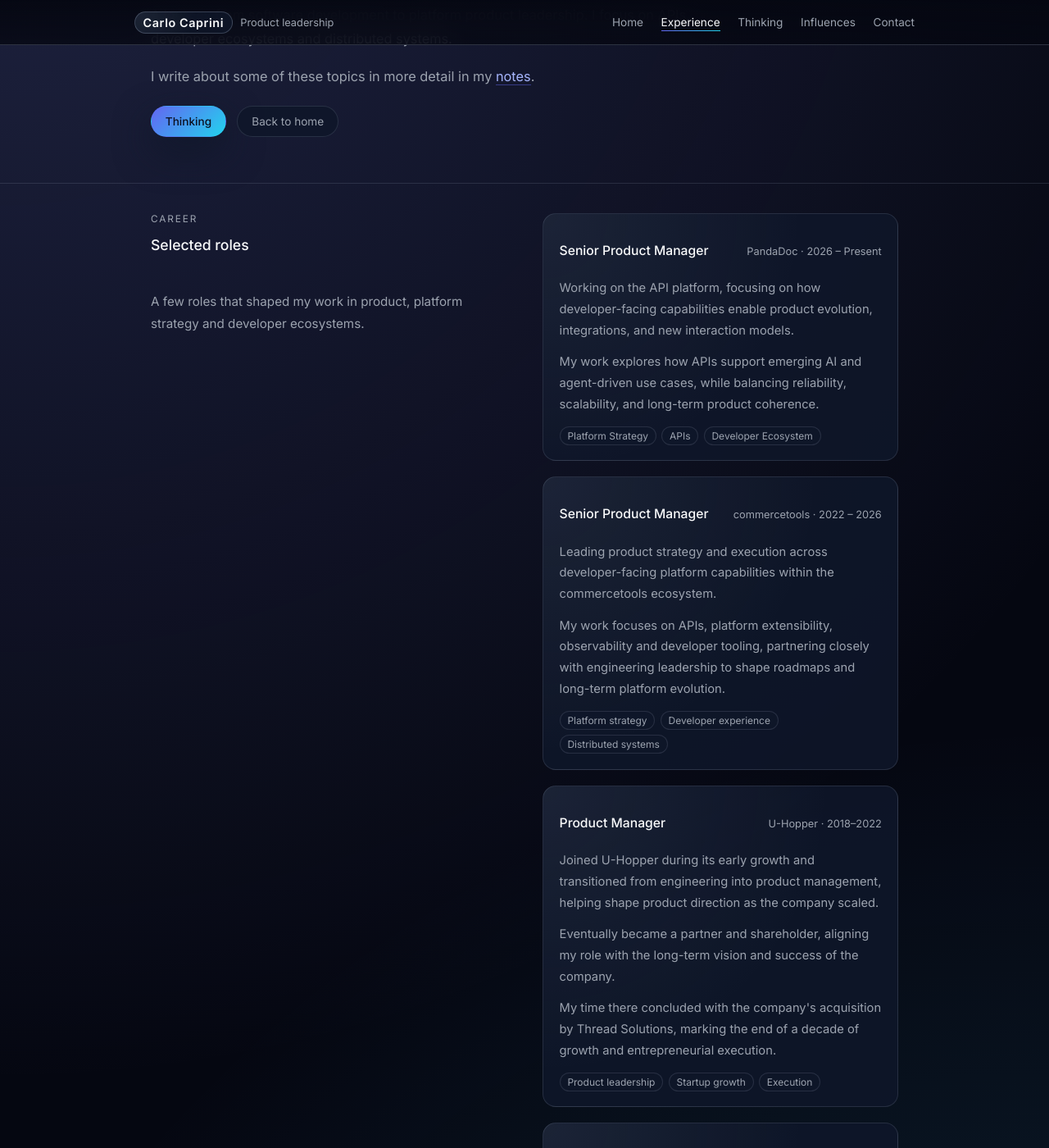
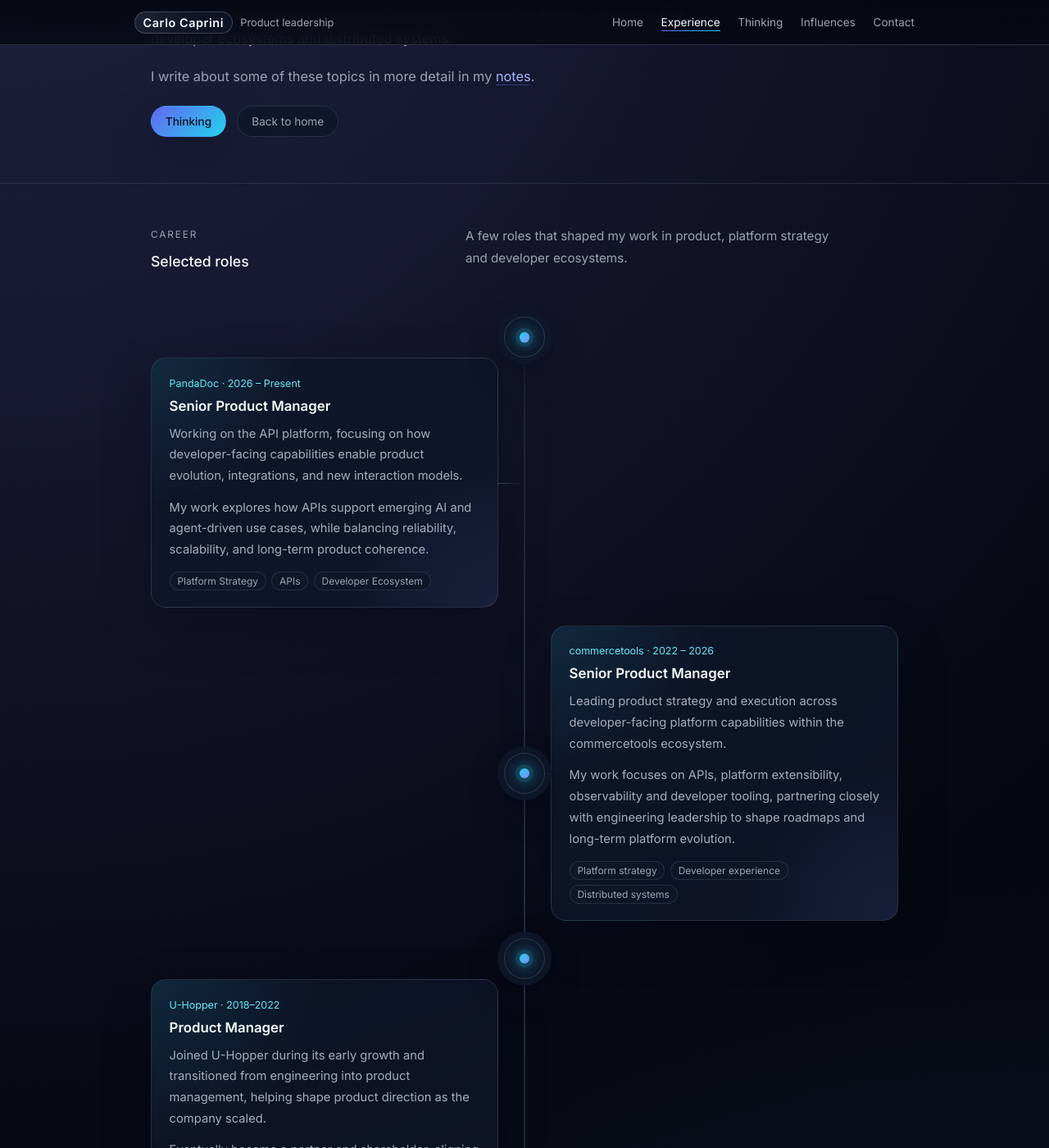
Before and after one commit to carlocaprini/carlocaprini.github.io, a Jekyll site: the page built from pages/experience.md, in a window 1280 px wide and 1400 px high, scrolled down 279 px. Shown: the whole window at 82% size. Built offline with Jekyll 4.4.1, drawn with Linux system fonts in a browser that asks for light colours; some of the changed text lies outside the part shown.

Commit message:
Redesign experience roles as timeline

```diff
--- a/_layouts/experience.html
+++ b/_layouts/experience.html
@@ -24,26 +24,27 @@ layout: default
     </div>
   </section>
 
-  <section class="section">
-    <div class="container section-grid-balanced">
-      <div>
-        <div class="section-header">
+  <section class="section experience-section">
+    <div class="container">
+      <div class="experience-section-header">
         <div>
           <div class="section-eyebrow">{{ page.roles.eyebrow }}</div>
           <h2 class="section-title">{{ page.roles.title }}</h2>
         </div>
         <p class="section-description">{{ page.roles.description }}</p>
       </div>
+
+      <ol class="experience-timeline" aria-label="{{ page.roles.title }}">
+        {% for r in page.roles.items %}
+          <li class="experience-timeline-item">
+            <div class="experience-timeline-marker" aria-hidden="true">
+              <span class="experience-timeline-dot"></span>
             </div>
-      <div class="card-list">
-        {% for r in page.roles.items %}
-          <article class="card">
-            <div class="card-header">
-              <h3 class="card-title">{{ r.title }}</h3>
-              <div class="card-meta">{{ r.meta }}</div>
-            </div>
+            <article class="experience-card">
+              <div class="experience-card-kicker">{{ r.meta }}</div>
+              <h3 class="experience-card-title">{{ r.title }}</h3>
               {% for p in r.body %}
-              <p class="card-body">{{ p }}</p>
+                <p class="experience-card-body">{{ p }}</p>
               {% endfor %}
               <div class="card-tags">
                 {% for tag in r.tags %}
@@ -51,8 +52,9 @@ layout: default
                 {% endfor %}
               </div>
             </article>
+          </li>
         {% endfor %}
-      </div>
+      </ol>
     </div>
   </section>
 
--- a/assets/css/main.css
+++ b/assets/css/main.css
@@ -1113,6 +1113,141 @@ main {
   margin-top: 0.85rem;
 }
 
+.experience-section {
+  margin-bottom: 4.2rem;
+}
+
+.experience-section-header {
+  display: grid;
+  grid-template-columns: minmax(0, 0.8fr) minmax(0, 1.2fr);
+  gap: 2rem;
+  align-items: end;
+  margin-bottom: 2.7rem;
+}
+
+.experience-timeline {
+  --timeline-line: rgba(148, 163, 184, 0.24);
+  --timeline-glow: rgba(34, 211, 238, 0.24);
+  position: relative;
+  list-style: none;
+  margin: 0;
+  padding: 0;
+}
+
+.experience-timeline::before {
+  content: "";
+  position: absolute;
+  top: 0.4rem;
+  bottom: 0.4rem;
+  left: 50%;
+  width: 1px;
+  transform: translateX(-50%);
+  background:
+    linear-gradient(to bottom, transparent, var(--timeline-line) 8%, var(--timeline-line) 92%, transparent),
+    linear-gradient(to bottom, transparent, var(--timeline-glow), transparent);
+  box-shadow: 0 0 34px rgba(34, 211, 238, 0.14);
+}
+
+.experience-timeline-item {
+  position: relative;
+  display: grid;
+  grid-template-columns: minmax(0, 1fr) 4rem minmax(0, 1fr);
+  align-items: center;
+  min-height: 10rem;
+  margin-bottom: 1.35rem;
+}
+
+.experience-timeline-item:last-child {
+  margin-bottom: 0;
+}
+
+.experience-timeline-marker {
+  grid-column: 2;
+  justify-self: center;
+  position: relative;
+  z-index: 2;
+  display: grid;
+  place-items: center;
+  width: 3.1rem;
+  height: 3.1rem;
+  border-radius: 999px;
+  background:
+    radial-gradient(circle at 50% 50%, rgba(34, 211, 238, 0.18), transparent 60%),
+    rgba(15, 23, 42, 0.96);
+  border: 1px solid rgba(148, 163, 184, 0.24);
+  box-shadow:
+    0 0 0 8px rgba(15, 23, 42, 0.88),
+    0 18px 44px rgba(2, 6, 23, 0.35);
+}
+
+.experience-timeline-dot {
+  width: 0.78rem;
+  height: 0.78rem;
+  border-radius: 999px;
+  background: linear-gradient(135deg, #22d3ee, #818cf8);
+  box-shadow:
+    0 0 0 5px rgba(34, 211, 238, 0.12),
+    0 0 30px rgba(34, 211, 238, 0.55);
+}
+
+.experience-card {
+  position: relative;
+  grid-column: 1;
+  padding: 1.35rem 1.35rem 1.25rem;
+  border: 1px solid rgba(148, 163, 184, 0.18);
+  border-radius: 1.15rem;
+  background:
+    radial-gradient(circle at top left, rgba(34, 211, 238, 0.11), transparent 34%),
+    radial-gradient(circle at bottom right, rgba(129, 140, 248, 0.1), transparent 35%),
+    rgba(15, 23, 42, 0.82);
+  box-shadow: 0 22px 58px rgba(2, 6, 23, 0.28);
+}
+
+.experience-card::after {
+  content: "";
+  position: absolute;
+  top: 50%;
+  right: -2rem;
+  width: 2rem;
+  height: 1px;
+  background: linear-gradient(to right, rgba(148, 163, 184, 0.34), transparent);
+}
+
+.experience-timeline-item:nth-child(even) .experience-card {
+  grid-column: 3;
+}
+
+.experience-timeline-item:nth-child(even) .experience-card::after {
+  right: auto;
+  left: -2rem;
+  background: linear-gradient(to left, rgba(148, 163, 184, 0.34), transparent);
+}
+
+.experience-card-kicker {
+  margin-bottom: 0.45rem;
+  font-size: 0.78rem;
+  line-height: 1.5;
+  color: #67e8f9;
+}
+
+.experience-card-title {
+  margin: 0 0 0.75rem;
+  font-size: 1.05rem;
+  font-weight: 560;
+  color: #f9fafb;
+}
+
+.experience-card-body {
+  margin: 0 0 0.8rem;
+  font-size: 0.92rem;
+  line-height: 1.75;
+  color: #a5adba;
+}
+
+.experience-card-body:last-of-type {
+  margin-bottom: 0;
+}
+
 .thinking-list {
   display: flex;
   flex-direction: column;
@@ -1234,12 +1369,50 @@ main {
   .hero-grid,
   .section-grid,
   .section-grid-balanced,
+  .experience-section-header,
   .contact-grid {
     grid-template-columns: minmax(0, 1fr);
   }
 
   .hero-grid {
     gap: 2.2rem;
+  }
+
+  .experience-section-header {
+    gap: 0.85rem;
+    margin-bottom: 2rem;
+  }
+
+  .experience-timeline::before {
+    left: 1.55rem;
+  }
+
+  .experience-timeline-item {
+    grid-template-columns: 3.1rem minmax(0, 1fr);
+    min-height: auto;
+    align-items: start;
+    margin-bottom: 1.15rem;
+  }
+
+  .experience-timeline-marker {
+    grid-column: 1;
+    width: 2.75rem;
+    height: 2.75rem;
+    margin-top: 0.55rem;
+  }
+
+  .experience-card,
+  .experience-timeline-item:nth-child(even) .experience-card {
+    grid-column: 2;
+  }
+
+  .experience-card::after,
+  .experience-timeline-item:nth-child(even) .experience-card::after {
+    top: 1.9rem;
+    right: auto;
+    left: -1.05rem;
+    width: 1.05rem;
+    background: linear-gradient(to left, rgba(148, 163, 184, 0.34), transparent);
   }
 
   .influences-list {
@@ -1288,6 +1461,10 @@ main {
     margin-right: 0.5rem;
   }
 
+  .experience-card {
+    padding: 1.15rem 1.05rem 1.1rem;
+  }
+
   .selected-notes-panel {
     border-radius: 22px;
   }
```
Lines whose indentation alone changed are shown as unchanged.
